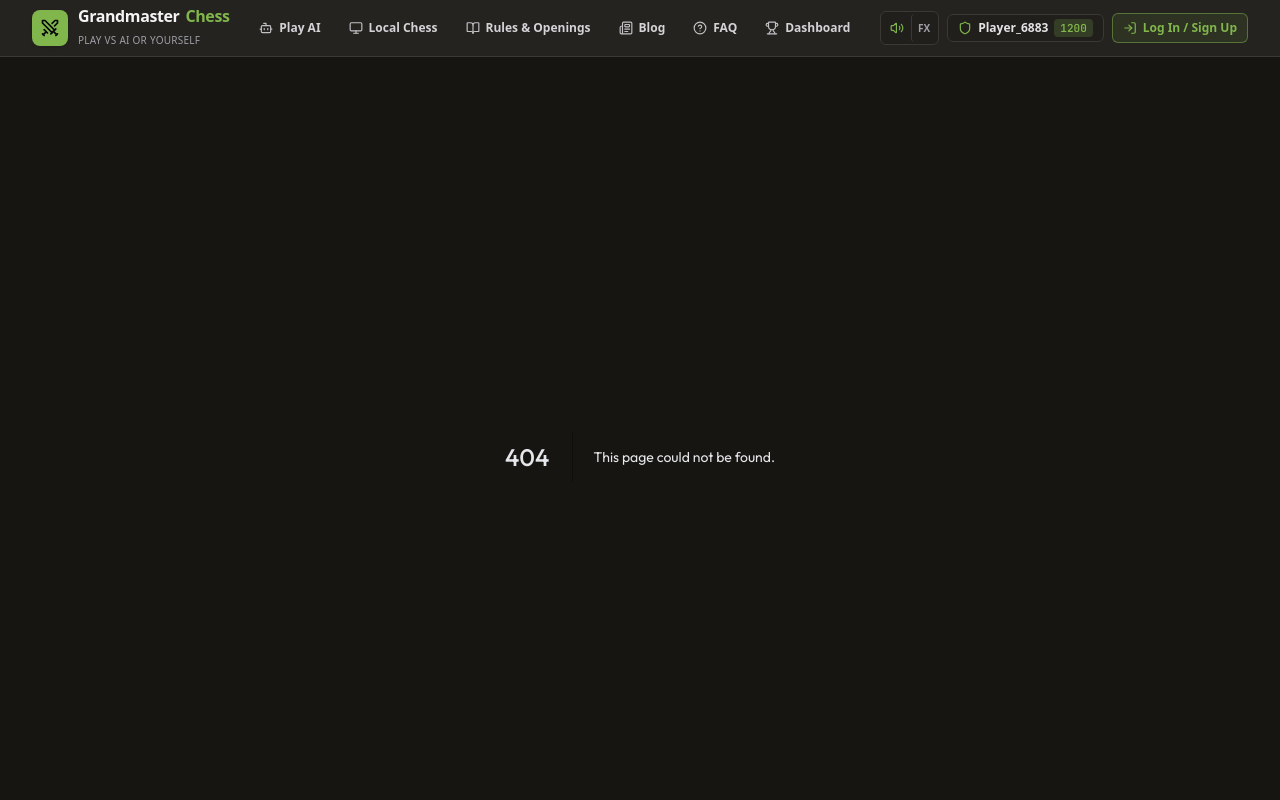
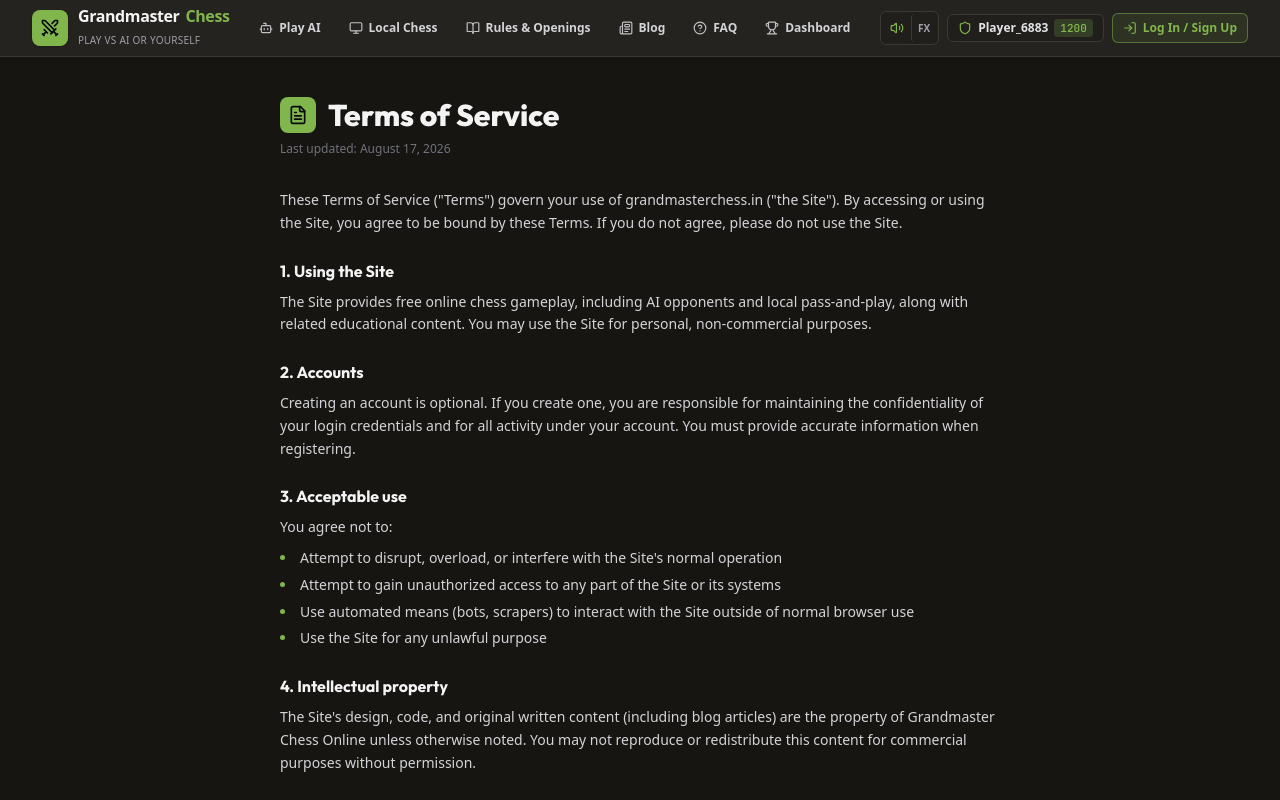
Before and after one commit to abhi15724/Grandmaster-chess, a Next.js app: page /terms in a window 1280 px wide. Before the commit this address had no page. Shown: the top 800 px of the page. Built offline with nearby package versions, Linux system fonts and the light colour scheme.

Commit message:
Add Terms of Service page with metadata

```diff
--- /dev/null
+++ b/app/terms/page.tsx
@@ -0,0 +1,13 @@
+import type { Metadata } from 'next';
+import { TermsPage } from '@/components/pages/TermsPage';
+import { SITE_NAME } from '@/lib/site-config';
+
+export const metadata: Metadata = {
+  title: `Terms of Service | ${SITE_NAME}`,
+  description: 'The terms and conditions governing your use of Grandmaster Chess Online.',
+  alternates: { canonical: '/terms' },
+};
+
+export default function Page() {
+  return <TermsPage />;
+}
```
